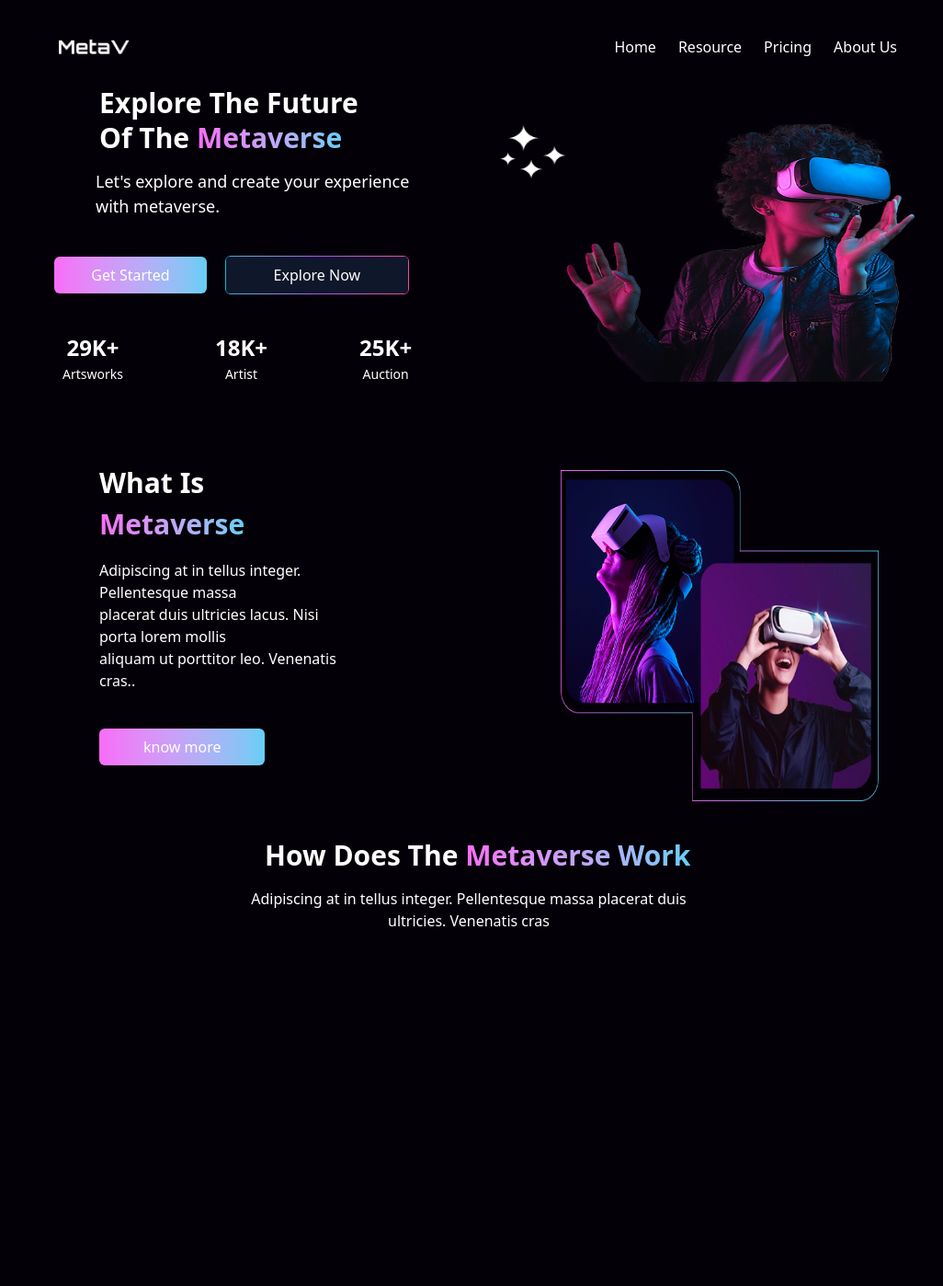
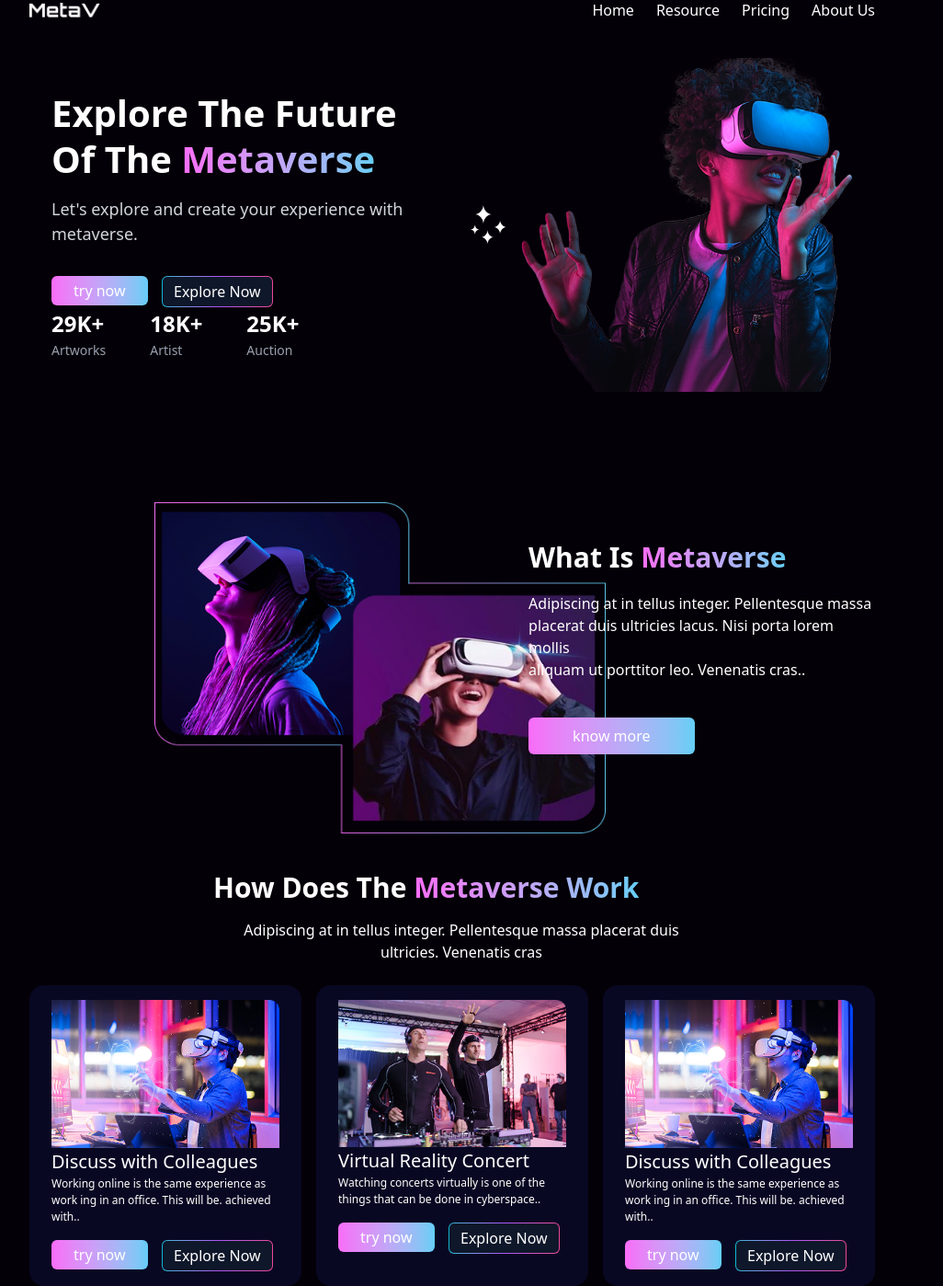
Before and after one commit to regs123guy/meta-responsive-page, a plain HTML site: page index.htm in a window 1280 px wide. Shown: the part 1-1399 px from the top of the page at 92% size, without its empty margins (148-1174 px from the left). Before the commit the page ends 1014 px from the top, so only its background shows below. Drawn offline with nearby package versions, Linux system fonts and the light colour scheme.

Commit message:
margins with container

```diff
--- a/index.htm
+++ b/index.htm
@@ -1,12 +1,15 @@
-<!DOCTYPE html>
+<!doctype html>
 <html lang="en">
   <head>
-    <meta charset="UTF-8">
-    <meta name="viewport" content="width=device-width, initial-scale=1.0">
+    <meta charset="UTF-8" />
+    <meta name="viewport" content="width=device-width, initial-scale=1.0" />
     <title>Meta</title>
-     <link rel="preconnect" href="https://fonts.googleapis.com">
-  <link rel="preconnect" href="https://fonts.gstatic.com" crossorigin>
-  <link href="https://fonts.googleapis.com/css2?family=Orbitron:wght@400..900&display=swap" rel="stylesheet">
+    <link rel="preconnect" href="https://fonts.googleapis.com" />
+    <link rel="preconnect" href="https://fonts.gstatic.com" crossorigin />
+    <link
+      href="https://fonts.googleapis.com/css2?family=Orbitron:wght@400..900&display=swap"
+      rel="stylesheet"
+    />
     <script src="https://cdn.jsdelivr.net/npm/@tailwindcss/browser@4"></script>
 
     <script>
@@ -14,24 +17,30 @@
         theme: {
           extend: {
             fontFamily: {
-            orbitron: ['Orbitron', 'sans-serif'],
+              orbitron: ["Orbitron", "sans-serif"],
             },
           },
         },
+      };
+    </script>
+    <style type="text/tailwindcss">
+      @layer component {
+        .container {
+          @apply w-full mx-auto px-4 sm:px-10 md:px-20 lg:px-[180px];
         }
-  </script>
+      }
+    </style>
   </head>
-<body class="bg-[#040008] text-white w-full max-w-4xl mx-auto md:mx-45 min-h-screen overflow-x-hidden px-4 ">
+
+  <body class="bg-[#040008] text-white">
+    <div class="container">
       <header class="font-poppins">
-    <section class="flex items-center justify-between w-full md:w-cover px-4  py-10  md:gap- ">
-
+        <section class="flex items-center justify-between md:w-cover">
           <div>
-    <img src="assets/MetaV (1).png" alt="logo" class="h-4 w-auto">
+            <img src="assets/MetaV (1).png" alt="logo" class="h-4 w-auto" />
           </div>
 
-
-  <div class="-mr-20">
-
+          <div class="">
             <nav class="hidden md:flex items-center space-x-6">
               <a href="#" class="hover:text-cyan-400">Home</a>
               <a href="#" class="hover:text-cyan-400">Resource</a>
@@ -39,68 +48,264 @@
               <a href="#" class="hover:text-cyan-400">About Us</a>
             </nav>
 
-
-    <button class="block md:hidden focus:outline-none text-gray-300 hover:text-white ">
-      <svg class="w-6 h-6" fill="none" stroke="currentColor" viewBox="0 0 24 24">
-        <path stroke-linecap="round" stroke-linejoin="round" stroke-width="2" d="M4 6h16M4 12h16M4 18h16"></path>
+            <button
+              class="block md:hidden focus:outline-none text-gray-300 hover:text-white"
+            >
+              <svg
+                class="w-6 h-6"
+                fill="none"
+                stroke="currentColor"
+                viewBox="0 0 24 24"
+              >
+                <path
+                  stroke-linecap="round"
+                  stroke-linejoin="round"
+                  stroke-width="2"
+                  d="M4 6h16M4 12h16M4 18h16"
+                ></path>
               </svg>
             </button>
           </div>
         </section>
       </header>
+    </div>
 
-    <section class="flex flex-col md:flex-row gap-20 items-center ml-15 my-4 -mx-25">
-        <article class="order-2 md:order-1 text-center -mt-10">
-           <h1 class=" font-orbitron font-bold capitalize text-[30px] leading-tight mb-4 text-left">explore the future  <br> of the <span class="bg-gradient-to-r from-[#F86CF8] to-[#64CEF5] bg-clip-text text-transparent">metaverse</span></h1>
-           <p class="text-[18px] mb-10 text-left ml-10 md:-ml-1" >Let's explore and create your <br class="inline md:hidden"> experience with  metaverse.</p>
+    <div class="container">
+      <section
+        class="flex flex-col md:flex-row items-center justify-between gap-10 px-6 py-10 max-w-6xl mx-auto"
+      >
+        <article
+          class="order-2 md:order-1 flex flex-col items-start text-left w-full md:w-1/2"
+        >
+          <h1
+            class="font-orbitron font-bold capitalize text-[25px] md:text-[40px] leading-tight mb-4"
+          >
+            Explore the future <br />
+            of the
+            <span
+              class="bg-gradient-to-r from-[#F86CF8] to-[#64CEF5] bg-clip-text text-transparent"
+              >metaverse</span
+            >
+          </h1>
 
-           <button class="bg-gradient-to-r from-[#F86CF8] to-[#64CEF5] p-2 px-10 rounded-md mr-4 -ml-13">Get Started</button>
-          <button class="    rounded-md bg-gradient-to-r from-[#06b6d4] via-[#a855f7] to-[#ec4899] mb-10 w-50 p-[1px] ">
-  <span class="block px-10 py-2 rounded-[4px] bg-[#0f172a] text-white font-medium">
+          <p class="text-[16px] md:text-[18px] mb-8 text-gray-300">
+            Let's explore and create your <br class="inline md:hidden" />
+            experience with metaverse.
+          </p>
+
+          <div class=" ">
+            <button
+              class="bg-gradient-to-r from-[#F86CF8] to-[#64CEF5] px-6 py-1 rounded-md font-medium text-white"
+            >
+              try now
+            </button>
+          </div>
+          <div class="-mt-8">
+            <button
+              class="bg-gradient-to-r from-[#06b6d4] via-[#a855f7] to-[#ec4899] p-[1px] rounded-md ml-30"
+            >
+              <span
+                class="block px-3 py-1 rounded-[5px] bg-[#0f172a] text-white font-medium"
+              >
                 Explore Now
               </span>
             </button>
-
-            <article class="flex flex-row gap-17 md:gap-25 justify-center -ml-10">
+          </div>
+          <!-- Stats Container -->
+          <article class="flex flex-row gap-8 md:gap-12 justify-start w-full">
             <div>
-                    <h1 class="text-[24px] font-semibold">29K+</h1>
-                    <p class="text-[14px]">Artsworks</p>
+              <h2 class="text-[24px] font-semibold">29K+</h2>
+              <p class="text-[14px] text-gray-400">Artworks</p>
             </div>
             <div>
-                    <h1 class="text-[24px] font-semibold" >18K+</h1>
-                    <p class="text-[14px]">Artist</p>
+              <h2 class="text-[24px] font-semibold">18K+</h2>
+              <p class="text-[14px] text-gray-400">Artist</p>
             </div>
             <div>
-                    <h1 class="text-[24px] font-semibold">25K+</h1>
-                    <p class="text-[14px]">Auction</p>
+              <h2 class="text-[24px] font-semibold">25K+</h2>
+              <p class="text-[14px] text-gray-400">Auction</p>
             </div>
           </article>
         </article>
-        <article class="flex flex-row order-1 md:order-2  p-4">
+
+        <!-- Right Column / Images -->
+        <article
+          class="order-1 md:order-2 flex flex-row items-center justify-center gap-4 w-full md:w-1/2"
+        >
           <div>
-            <img src="assets/Vector.png" alt="star" class="w-95 h-15">
+            <img
+              src="assets/Vector.png"
+              alt="star"
+              class="w-12 h-auto object-contain"
+            />
           </div>
           <div>
-            <img src="assets/image 2.png" alt="" class="h-70 w-500 ml-0">
+            <img
+              src="assets/image 2.png"
+              alt="Metaverse"
+              class="w-full max-w-md h-auto object-cover rounded-lg"
+            />
           </div>
         </article>
       </section>
-    <section class="flex flex-col  md:flex-row gap-40 items-center ml-15 my-4">
-        <article class="order-2 md:order-1 ">
-            <h1 class=" font-orbitron font-bold capitalize   mb-4 text-left  text-[30px] md:text-[30px] "> What is <span class="bg-gradient-to-r from-[#F86CF8] to-[#64CEF5] bg-clip-text text-transparent ">metaverse</span></h1>
-            <p class="text-[16px] mb-10 text-left">Adipiscing at in tellus integer.  Pellentesque massa <br class="hidden md:inline" /> placerat duis
-                 ultricies lacus. Nisi porta lorem mollis <br class="hidden md:inline" />   aliquam ut porttitor leo. Venenatis cras..</p>
-                 <button class="bg-gradient-to-r from-[#F86CF8] to-[#64CEF5] p-2 px-8 md:px-12 rounded-md mr-4 -ml-0">know more</button>
+    </div>
+    <div class="container">
+      <section
+        class="flex flex-col md:flex-row  items-center ml-4 md:ml-15 my-4 "
+      >
+        <article class="order-2 md:order-2  md:-ml-10 ">
+          <h1
+            class="font-orbitron font-bold capitalize mb-4 text-left text-[30px] md:text-[30px]"
+          >
+            What is
+            <span
+              class="bg-gradient-to-r from-[#F86CF8] to-[#64CEF5] bg-clip-text text-transparent"
+              >metaverse</span
+            >
+          </h1>
+          <p class="text-[16px] mb-10 text-left">
+            Adipiscing at in tellus integer. Pellentesque massa
+            <br class="hidden md:inline" />
+            placerat duis ultricies lacus. Nisi porta lorem mollis
+            <br class="hidden md:inline" />
+            aliquam ut porttitor leo. Venenatis cras..
+          </p>
+          <button
+            class="bg-gradient-to-r from-[#F86CF8] to-[#64CEF5] p-2 px-8 md:px-12 rounded-md mr-4 -ml-0"
+          >
+            know more
+          </button>
         </article>
-        <article class="flex flex-row order-1 md:order-2  p-4 ">
-           <div >
-            <img src="assets/Group 48095505.png" alt="" class="h-90 w-full ml-0 md:ml-15 mt-12" >
+        <article class="flex flex-row order-1 md:order-1 p-4">
+          <div>
+            <img
+              src="assets/Group 48095505.png"
+              alt=""
+              class="h-90 w-full ml-0 md:ml-15 mt-12"
+            />
           </div>
         </article>
       </section>
-    <article class="items-center ml-15 mt-6 ">
-        <h1 class=" font-orbitron font-bold capitalize text-[30px] leading-tight mb-4 text-cneter ml-0 md:ml-45  "> How does the <span class="bg-gradient-to-r from-[#F86CF8] to-[#64CEF5] bg-clip-text text-transparent">Metaverse Work</span></h1>
-        <p class="text-left md:text-center text-[16px]">Adipiscing at in tellus integer. Pellentesque massa placerat duis <br class="hidden md:inline" /> ultricies. Venenatis cras</p>
+    </div>
+
+    <div class="container">
+      <article class="items-center ml-5 my-6">
+        <h1
+          class="font-orbitron font-bold capitalize text-[30px] leading-tight mb-4 text-cneter ml-0 md:ml-45"
+        >
+          How does the
+          <span
+            class="bg-gradient-to-r from-[#F86CF8] to-[#64CEF5] bg-clip-text text-transparent"
+            >Metaverse Work</span
+          >
+        </h1>
+        <p class="text-left md:text-center text-[16px]">
+          Adipiscing at in tellus integer. Pellentesque massa placerat duis
+          <br class="hidden md:inline" />
+          ultricies. Venenatis cras
+        </p>
       </article>
+    </div>
+
+    <div class="container">
+      <section class="grid grid-cols-1 md:grid-cols-2 lg:md:grid-cols-3 gap-4">
+        <article
+          class="border-0 bg-[#090823] justify-content p-4 px-6 rounded-2xl"
+        >
+          <img src="assets/istock-1354645775jpg-20220210041327 1.png" alt="0" />
+          <h1 class="text-[#FFFFFF] text-[20px] fomt-semibold">
+            Discuss with Colleagues
+          </h1>
+          <p class="text-[#FFFFFF] text-[12px] pt-0 pb-4">
+            Working online is the same experience as work ing in an office. This
+            will be. achieved with..
+          </p>
+          <div class=" ">
+            <button
+              class="bg-gradient-to-r from-[#F86CF8] to-[#64CEF5] px-6 py-1 rounded-md font-medium text-white"
+            >
+              try now
+            </button>
+          </div>
+          <div class="-mt-8">
+            <button
+              class="bg-gradient-to-r from-[#06b6d4] via-[#a855f7] to-[#ec4899] p-[1px] rounded-md ml-30"
+            >
+              <span
+                class="block px-3 py-1 rounded-[5px] bg-[#0f172a] text-white font-medium"
+              >
+                Explore Now
+              </span>
+            </button>
+          </div>
+        </article>
+
+        <article
+          class="border-0 bg-[#090823] justify-content p-4 px-6 rounded-2xl"
+        >
+          <img
+            src="assets/istock-1354645775jpg-20220210041327 1 (1).png"
+            alt="0"
+          />
+          <h1 class="text-[#FFFFFF] text-[20px] fomt-semibold">
+            Virtual Reality Concert
+          </h1>
+          <p class="text-[#FFFFFF] text-[12px] pt-0 pb-4">
+            Watching concerts virtually is one of the things that can be done in
+            cyberspace..
+          </p>
+          <div class=" ">
+            <button
+              class="bg-gradient-to-r from-[#F86CF8] to-[#64CEF5] px-6 py-1 rounded-md font-medium text-white"
+            >
+              try now
+            </button>
+          </div>
+          <div class="-mt-8">
+            <button
+              class="bg-gradient-to-r from-[#06b6d4] via-[#a855f7] to-[#ec4899] p-[1px] rounded-md ml-30"
+            >
+              <span
+                class="block px-3 py-1 rounded-[5px] bg-[#0f172a] text-white font-medium"
+              >
+                Explore Now
+              </span>
+            </button>
+          </div>
+        </article>
+
+        <article
+          class="border-0 bg-[#090823] justify-content p-4 px-6 rounded-2xl"
+        >
+          <img src="assets/istock-1354645775jpg-20220210041327 1.png" alt="0" />
+          <h1 class="text-[#FFFFFF] text-[20px] fomt-semibold">
+            Discuss with Colleagues
+          </h1>
+          <p class="text-[#FFFFFF] text-[12px] pt-0 pb-4">
+            Working online is the same experience as work ing in an office. This
+            will be. achieved with..
+          </p>
+
+          <div class=" ">
+            <button
+              class="bg-gradient-to-r from-[#F86CF8] to-[#64CEF5] px-6 py-1 rounded-md font-medium text-white"
+            >
+              try now
+            </button>
+          </div>
+          <div class="-mt-8">
+            <button
+              class="bg-gradient-to-r from-[#06b6d4] via-[#a855f7] to-[#ec4899] p-[1px] rounded-md ml-30"
+            >
+              <span
+                class="block px-3 py-1 rounded-[5px] bg-[#0f172a] text-white font-medium"
+              >
+                Explore Now
+              </span>
+            </button>
+          </div>
+        </article>
+      </section>
+    </div>
   </body>
 </html>
```
Lines whose indentation alone changed are shown as unchanged.
